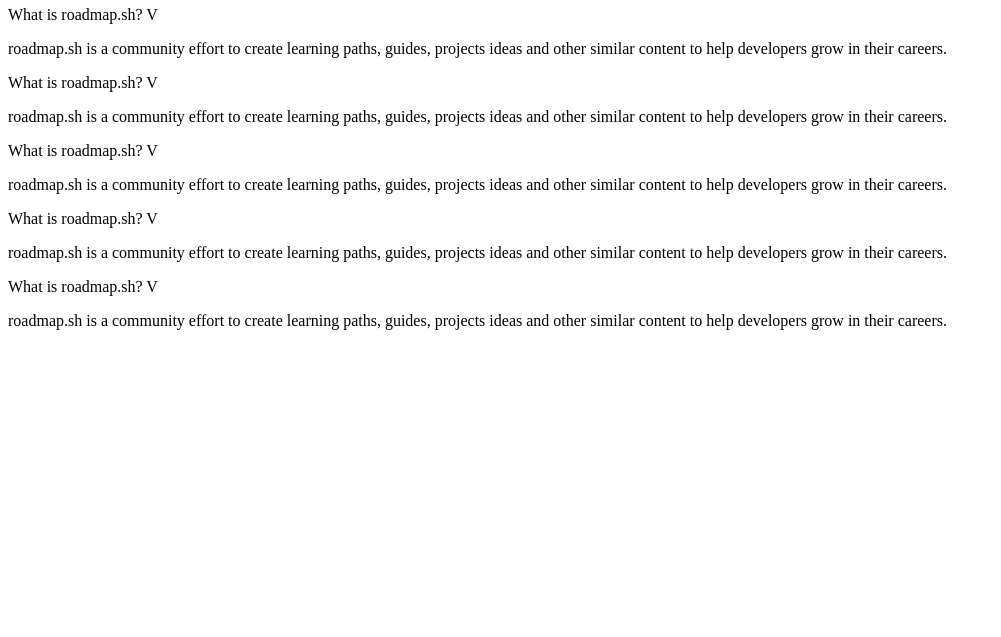
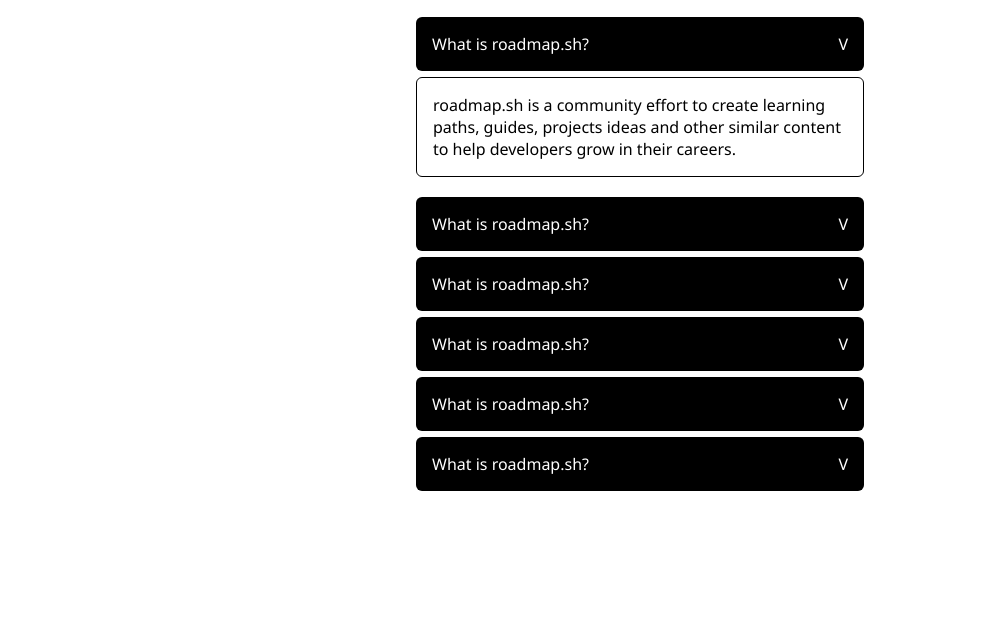
Before and after one commit to NeraylDev/roadmap-sh-accordion, a plain HTML site: page index.html in a window 1280 px wide. Shown: the part 163-800 px from the top of the page, without its empty margins (0-1001 px from the left). Drawn offline with Linux system fonts and the light colour scheme.

Commit message:
Set initial CSS

```diff
--- a/index.html
+++ b/index.html
@@ -26,7 +26,7 @@
                 <span>V</span>
             </header>
 
-            <p>
+            <p class="show">
                 roadmap.sh is a community effort to create learning paths, guides, projects ideas and other similar content to help developers grow in their careers.
             </p>
 
--- a/style.css
+++ b/style.css
@@ -0,0 +1,33 @@
+* {
+    box-sizing: border-box;
+    font-family: 'Segoe UI', Tahoma, Geneva, Verdana, sans-serif;
+}
+
+body { margin: 0; }
+section { max-width: 35%; margin: 6em auto; }
+
+h2 {margin: 0; margin-bottom: 0.375em;}
+p {margin: 0; margin-bottom: 1.25em;}
+
+.faq-question header, .faq-question p {
+    padding: 1em;
+    border-radius: 0.375em;
+}
+
+.faq-question header {
+    margin-bottom: 0.375em;
+    display: flex;
+    justify-content: space-between;
+    align-items: center;
+    color: white;
+    background-color: black;
+}
+
+.faq-question p {
+    display: none;
+    border: thin solid black;
+}
+
+.faq-question p.show {
+    display: block;
+}
```
